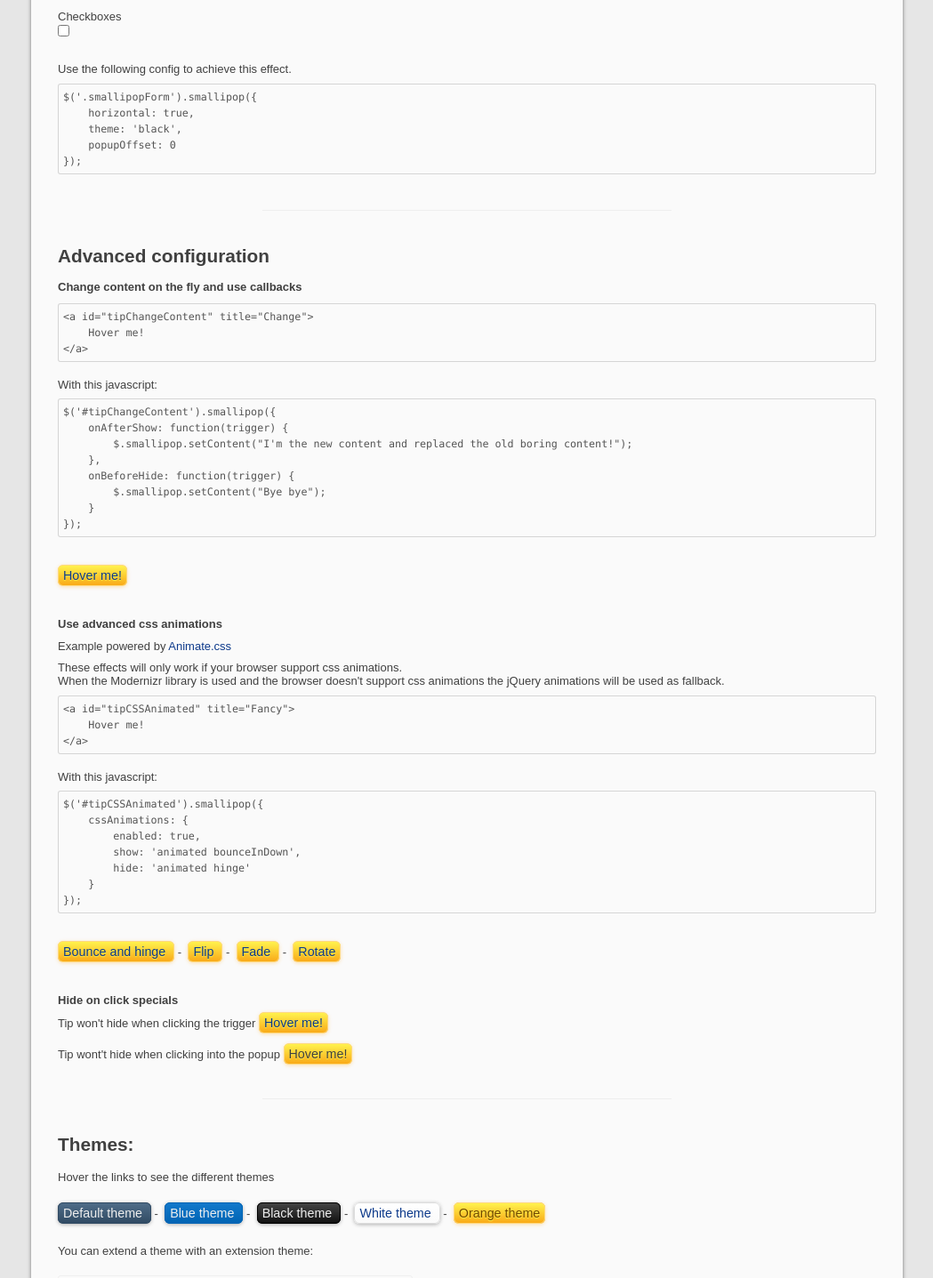
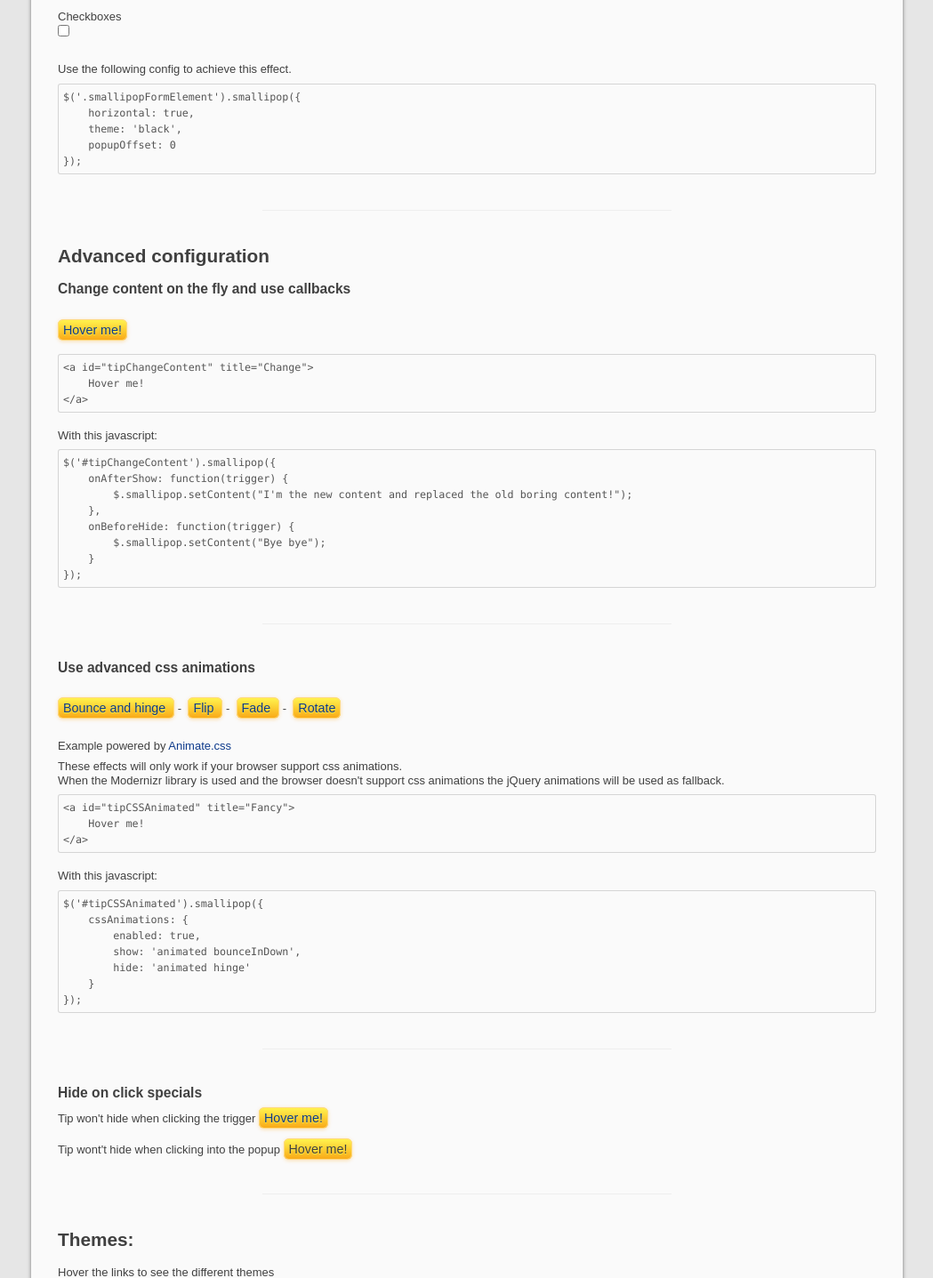
Before and after one commit to Sebobo/jquery.smallipop, a website: page index.html in a window 1280 px wide. Shown: the part 5278-6715 px from the top of the page at 89% size, without its empty margins (115-1164 px from the left). Drawn offline with Linux system fonts and the light colour scheme.

Commit message:
Small change to docs.

```diff
--- a/index.html
+++ b/index.html
@@ -569,22 +569,22 @@ $('.smallipopBottom').smallipop({
                 </p>
 
                 <label>Text</label>
-                <input class="smallipopForm" type="text" size="30" title="Enter some text"/>
+                <input class="smallipopFormElement" type="text" size="30" title="Enter some text"/>
                 <br/>
                 <label>Password</label>
-                <input class="smallipopForm" type="password" size="30" title="Enter something like a password"/>
+                <input class="smallipopFormElement" type="password" size="30" title="Enter something like a password"/>
                 <br/>
                 <label>Select</label>
-                <select class="smallipopForm" title="Select something">
+                <select class="smallipopFormElement" title="Select something">
                     <option>Foo</option>
                     <option>Bar</option>
                 </select>
                 <br/>
                 <label>Textarea</label>
-                <textarea class="smallipopForm" title="Write what you want" cols="30" rows="4"></textarea>
+                <textarea class="smallipopFormElement" title="Write what you want" cols="30" rows="4"></textarea>
                 <br/>
                 <label>Checkboxes</label>
-                <input type="checkbox" class="smallipopForm" title="Check it!"/>
+                <input type="checkbox" class="smallipopFormElement" title="Check it!"/>
                 <br/>
                 <br/>
 
@@ -592,7 +592,7 @@ $('.smallipopBottom').smallipop({
                     Use the following config to achieve this effect.
                 </p>
                 <pre>
-$('.smallipopForm').smallipop({
+$('.smallipopFormElement').smallipop({
     horizontal: true,
     theme: 'black',
     popupOffset: 0
@@ -604,7 +604,11 @@ $('.smallipopForm').smallipop({
             <h3>Advanced configuration</h3>
 
             <div>
-                <h6>Change content on the fly and use callbacks</h6>
+                <h5>Change content on the fly and use callbacks</h5>
+                <br/>
+                <a id="tipChangeContent" class="sampleElement" title="Change">Hover me!</a>
+                <br/>
+                <br/>
                 <pre>
 &lt;a id="tipChangeContent" title="Change"&gt;
     Hover me!
@@ -621,15 +625,29 @@ $('#tipChangeContent').smallipop({
         $.smallipop.setContent("Bye bye");
     }
 });</pre>
+                <hr/>
+                <h5>Use advanced css animations</h5>
                 <br/>
-                <a id="tipChangeContent" class="sampleElement" title="Change">Hover me!</a>
+                <a id="tipCSSAnimated" class="sampleElement" title="Smallipop can handle fancy animations too!">
+                    Bounce and hinge
+                </a>
+                &nbsp;-&nbsp;
+                <a id="tipCSSAnimated2" class="sampleElement" title="Fancy animations part 2">
+                    Flip
+                </a>
+                &nbsp;-&nbsp;
+                <a id="tipCSSAnimated3" class="sampleElement" title="Fancy animations part 3">
+                    Fade
+                </a>
+                &nbsp;-&nbsp;
+                <a id="tipCSSAnimated4" class="sampleElement" title="Fancy animations part 4">
+                    Rotate
+                </a>
                 <br/>
                 <br/>
-                <br/>
-                <h6>Use advanced css animations</h6>
                 <p>
                     Example powered by
-                    <a class="smallipop" href="http://daneden.me/animate" title="Just-add-water CSS animation">Animate.css</a>
+                    <a class="smallipop" target="_blank" href="http://daneden.me/animate" title="Just-add-water CSS animation">Animate.css</a>
                 </p>
                 <p>
                     These effects will only work if your browser support css animations.<br/>
@@ -650,27 +668,8 @@ $('#tipCSSAnimated').smallipop({
         hide: 'animated hinge'
     }
 });</pre>
-                <br/>
-                <a id="tipCSSAnimated" class="sampleElement" title="Smallipop can handle fancy animations too!">
-                    Bounce and hinge
-                </a>
-                &nbsp;-&nbsp;
-                <a id="tipCSSAnimated2" class="sampleElement" title="Fancy animations part 2">
-                    Flip
-                </a>
-                &nbsp;-&nbsp;
-                <a id="tipCSSAnimated3" class="sampleElement" title="Fancy animations part 3">
-                    Fade
-                </a>
-                &nbsp;-&nbsp;
-                <a id="tipCSSAnimated4" class="sampleElement" title="Fancy animations part 4">
-                    Rotate
-                </a>
-
-                <br/>
-                <br/>
-                <br/>
-                <h6>Hide on click specials</h6>
+                <hr/>
+                <h5>Hide on click specials</h5>
 
                 <span>Tip won't hide when clicking the trigger</span>
                 <a id="tipDontHideOnTriggerClick" class="sampleElement" title="Change">Hover me!</a>
@@ -1060,7 +1059,7 @@ $('#tipCSSAnimated').smallipop({
                     invertAnimation: true
                 });
 
-                $('.smallipopForm').smallipop({
+                $('.smallipopFormElement').smallipop({
                     horizontal: true,
                     theme: 'black',
                     popupOffset: 0
```
